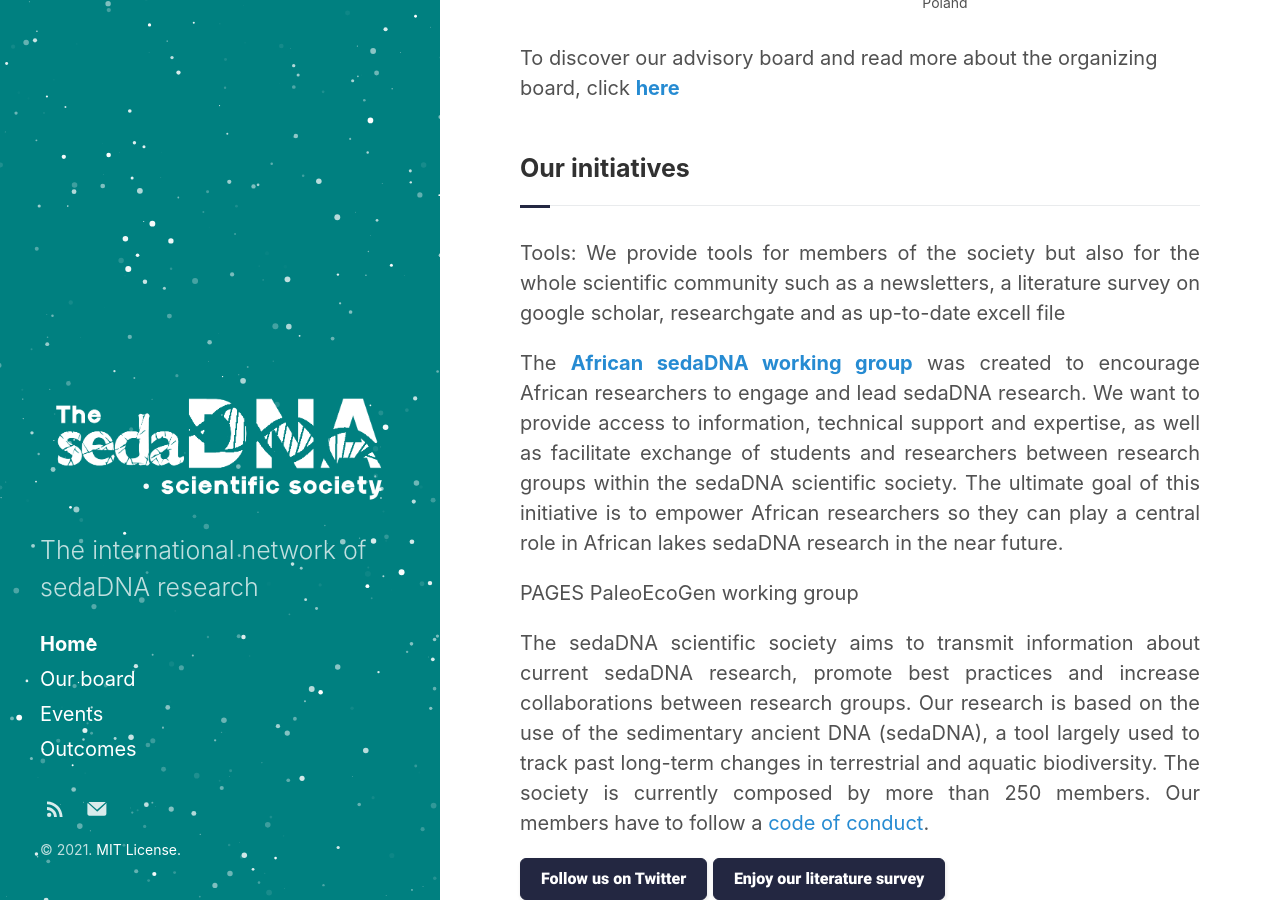
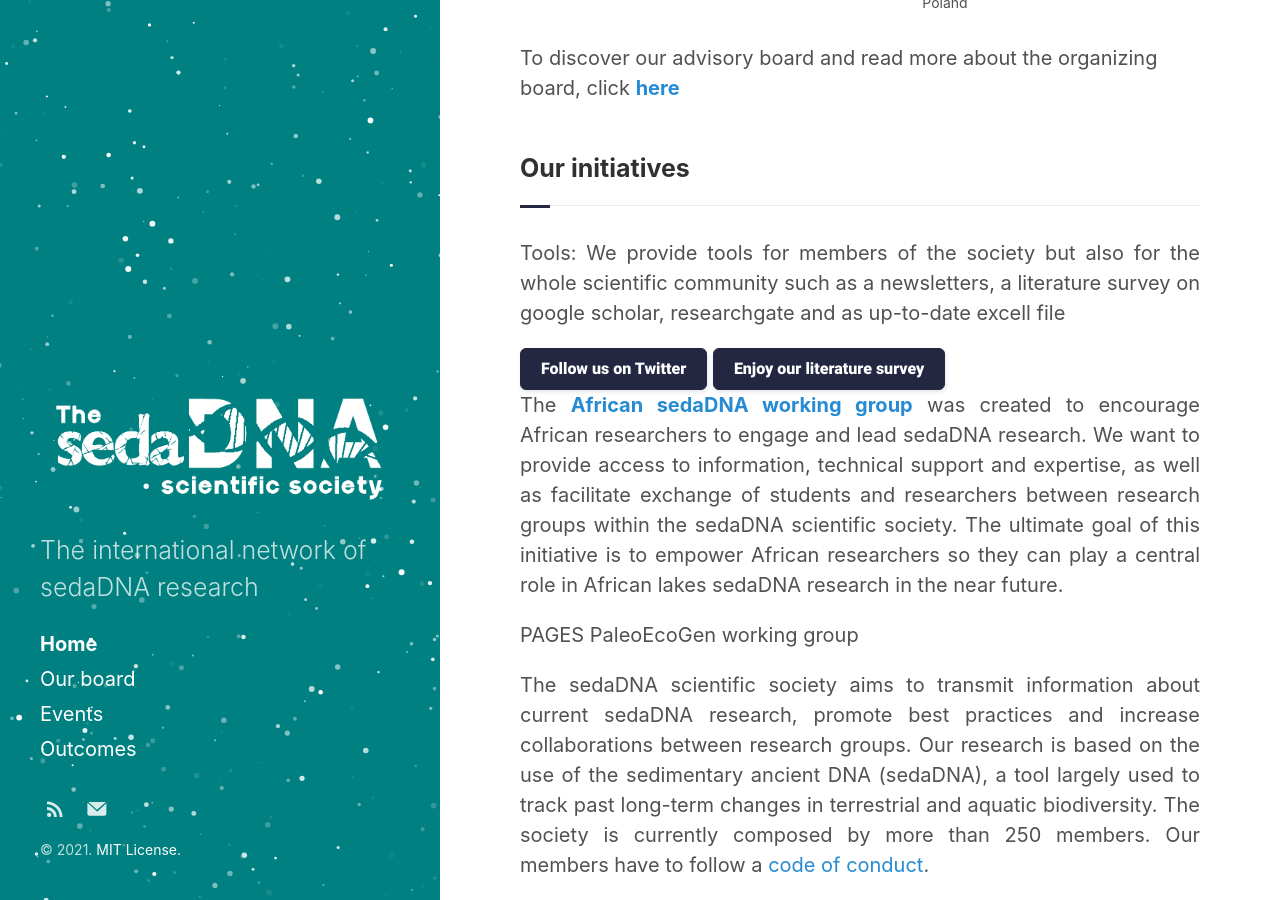
Before and after one commit to sedadna/sedadna.github.io, a Jekyll site: the page built from index.html, in a window 1280 px wide and 900 px high, scrolled down 937 px. Built offline with Jekyll 4.4.1, drawn with Linux system fonts in a browser that asks for light colours; the list of posts is cut into pages by our own code.

Commit message:
Update index.html

```diff
--- a/_layouts/index.html
+++ b/_layouts/index.html
@@ -5,6 +5,8 @@
 <div class="intro">
 <p>The sedaDNA scientific society aims to transmit information about current sedaDNA research, promote best practices and increase collaborations between research groups. Our research is based on the use of the sedimentary ancient DNA (sedaDNA), a tool largely used to track past long-term changes in terrestrial and aquatic biodiversity.  The society is currently composed by more than 250 members. Our members have to follow a <a href="/category/3-code.html" target="_blank">code of conduct</a>.</p>
 <button class="button-join" role="button" onclick="window.open('https://forms.gle/sNqK3VUjHhqUXwbq9','_blank')" type="button">Become a member</button>
+  <button class="button-join" role="button" onclick="window.open('https://forms.gle/xzqEpKZa2UmxgFMr5','_blank')" type="button">Contact us</button>
+
 </div>
 
 <div class="section">
@@ -87,6 +89,8 @@
 <div class="intro">
 <h3 class="section-title underline">Our initiatives</h3>
 <p> Tools:  We provide tools for members of the society but also for the whole scientific community such as a newsletters, a literature survey on google scholar, researchgate and as up-to-date excell file</p>
+<button class="button-join" role="button" onclick="window.open('https://twitter.com/SedimentaryDNA?lang=en','_blank')" type="button">Follow us on Twitter</button>
+<button class="button-join" role="button" onclick="window.open('https://scholar.google.fr/citations?user=90ytJ14AAAAJ&hl=fr','_blank')" type="button">Enjoy our literature survey</button>
 
 <div class="intro">
 <p> The <a href="/category/3-code.html" target="_blank"><b>African sedaDNA working group</b></a> was created to encourage African researchers to engage and lead sedaDNA research. We want to provide access to information, technical support and expertise, as well as facilitate exchange of students and researchers between research groups within the sedaDNA scientific society. The ultimate goal of this initiative is to empower African researchers so they can play a central role in African lakes sedaDNA research in the near future.</p>
@@ -95,6 +99,4 @@
 
 <div class="intro">
 <p>The sedaDNA scientific society aims to transmit information about current sedaDNA research, promote best practices and increase collaborations between research groups. Our research is based on the use of the sedimentary ancient DNA (sedaDNA), a tool largely used to track past long-term changes in terrestrial and aquatic biodiversity.  The society is currently composed by more than 250 members. Our members have to follow a <a href="/category/3-code.html" target="_blank">code of conduct</a>.</p>
-<button class="button-join" role="button" onclick="window.open('https://twitter.com/SedimentaryDNA?lang=en','_blank')" type="button">Follow us on Twitter</button>
-<button class="button-join" role="button" onclick="window.open('https://scholar.google.fr/citations?user=90ytJ14AAAAJ&hl=fr','_blank')" type="button">Enjoy our literature survey</button>
 </div>
```
